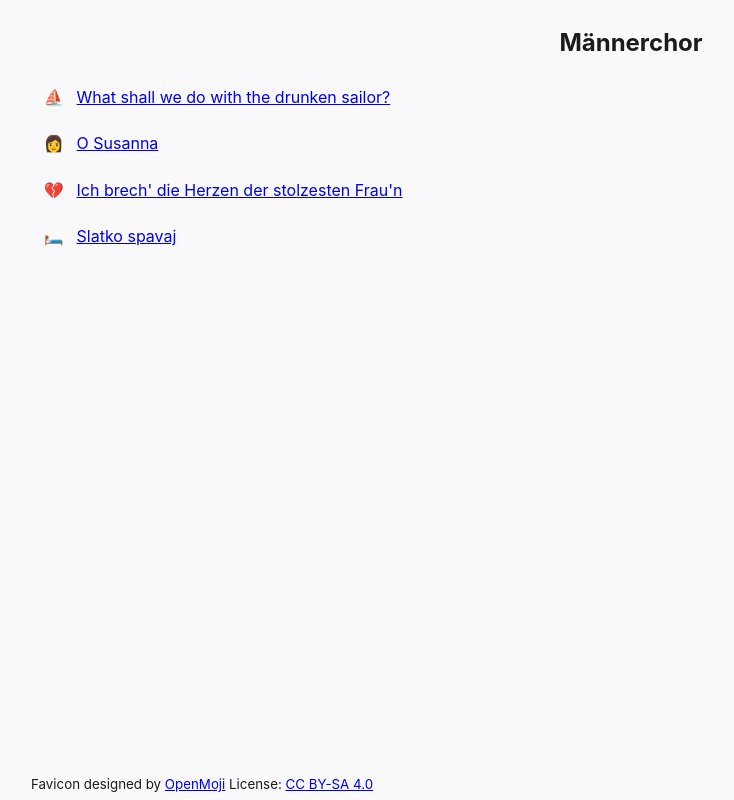
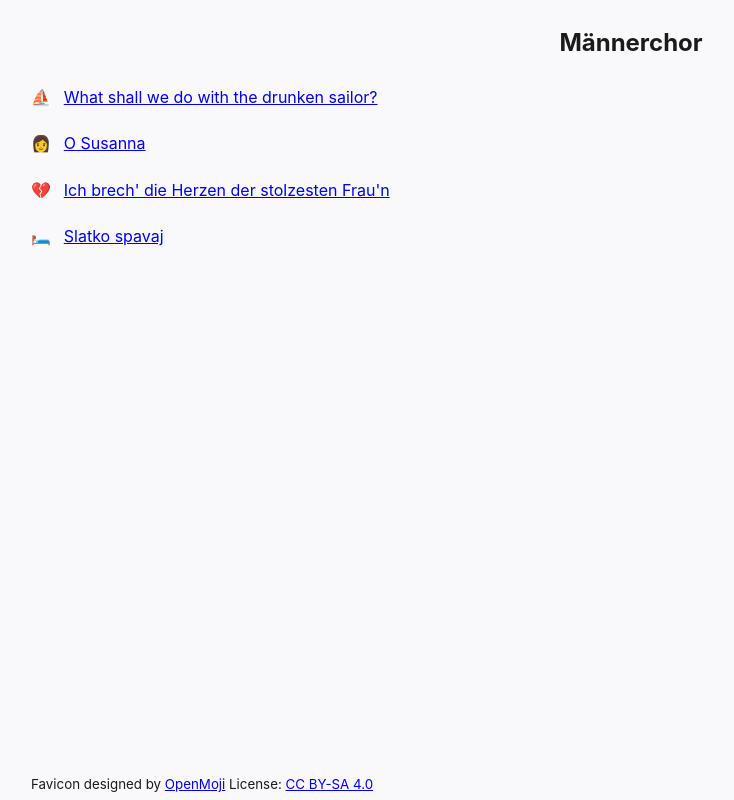
Before and after one commit to shadow-identity/choir, a SvelteKit app: page /1 in a window 1280 px wide. Shown: the whole page, without its empty margins (9-743 px from the left). Built offline with nearby package versions, Linux system fonts and the light colour scheme.

Commit message:
Minor style fix

```diff
--- a/src/routes/+layout.svelte
+++ b/src/routes/+layout.svelte
@@ -67,7 +67,6 @@
 	}
 	li {
 		display: flex;
-		padding-left: 0.8rem;
 		text-wrap: nowrap;
 	}
 
```
